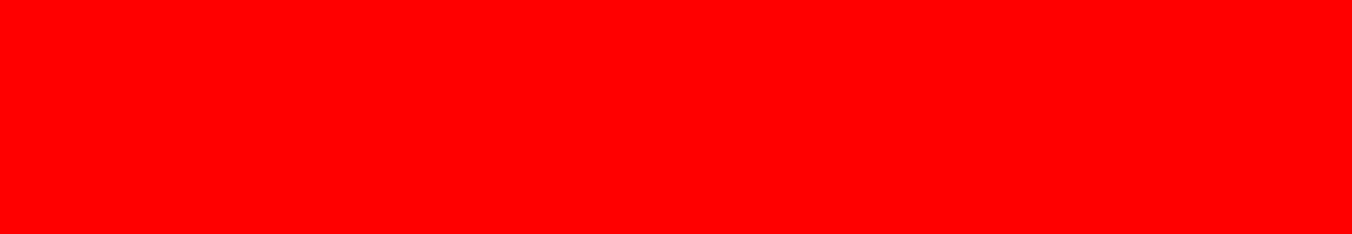
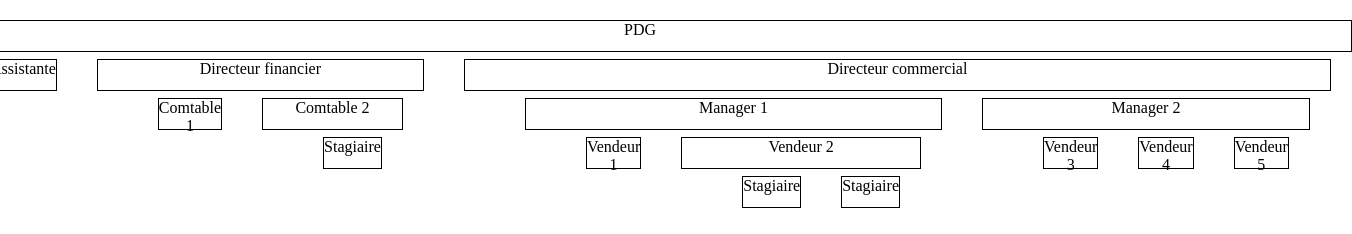
Before and after one commit to Teyz/plugin-sass-arbo, a website: page index.html in a window 1280 px wide. Shown: the whole page, 1352 px wide, since content can reach past the window. Drawn offline with Linux system fonts and the light colour scheme.

Commit message:
Ajout de la structure tree et style

```diff
--- a/index.html
+++ b/index.html
@@ -6,6 +6,51 @@
     <link rel="stylesheet" href="css/styles.css">
 </head>
 <body>
+    <section class="main-content">
+
+        <ul class="tree-menu">
+            <li>
+              <span>PDG</span>
+              <ul>
+                <li><span>Assistante</span></li>
+                <li><span>Directeur financier</span>
+                  <ul>
+                    <li><span>Comtable 1</span></li>
+                    <li><span>Comtable 2</span>
+                      <ul>
+                        <li><span>Stagiaire</span></li>
+                      </ul>
+                    </li>
+                  </ul>
+                </li>
+                <li><span>Directeur commercial</span>
+                  <ul>
+                    <li><span>Manager 1</span>
+                      <ul>
+                        <li><span>Vendeur 1</span></li>
+                        <li><span>Vendeur 2</span>
+                          <ul>
+                            <li><span>Stagiaire</span></li>
+                            <li><span>Stagiaire</span></li>
+                          </ul>
+                        </li>
+                      </ul>
+                    </li>
+                    <li><span>Manager 2</span>
+                      <ul>
+                        <li><span>Vendeur 3</span></li>
+                        <li><span>Vendeur 4</span></li>
+                        <li><span>Vendeur 5</span></li>
+                      </ul>
+                    </li>
+                  </ul>
+                </li>
+              </ul>
+            </li>
+          </ul>
+
+
+    </section>
 
 </body>
 </html>
--- a/scss/styles.scss
+++ b/scss/styles.scss
@@ -1,5 +1,21 @@
-$test: red;
+body{
+    margin: 0;
+    padding: 0;
+}
 
-body {
-    background-color: $test;
+.tree-menu{
+    padding-right: 40px;
 }
+
+ul{
+    display: flex;
+    text-align: center;
+    justify-content: center;
+    height: calc(2rem + 40px);
+}
+
+li{
+    margin: 20px;
+    border: 1px black solid;
+    list-style: none;
+}
```
Also changed, not shown: css/styles.css, 1 other file.
